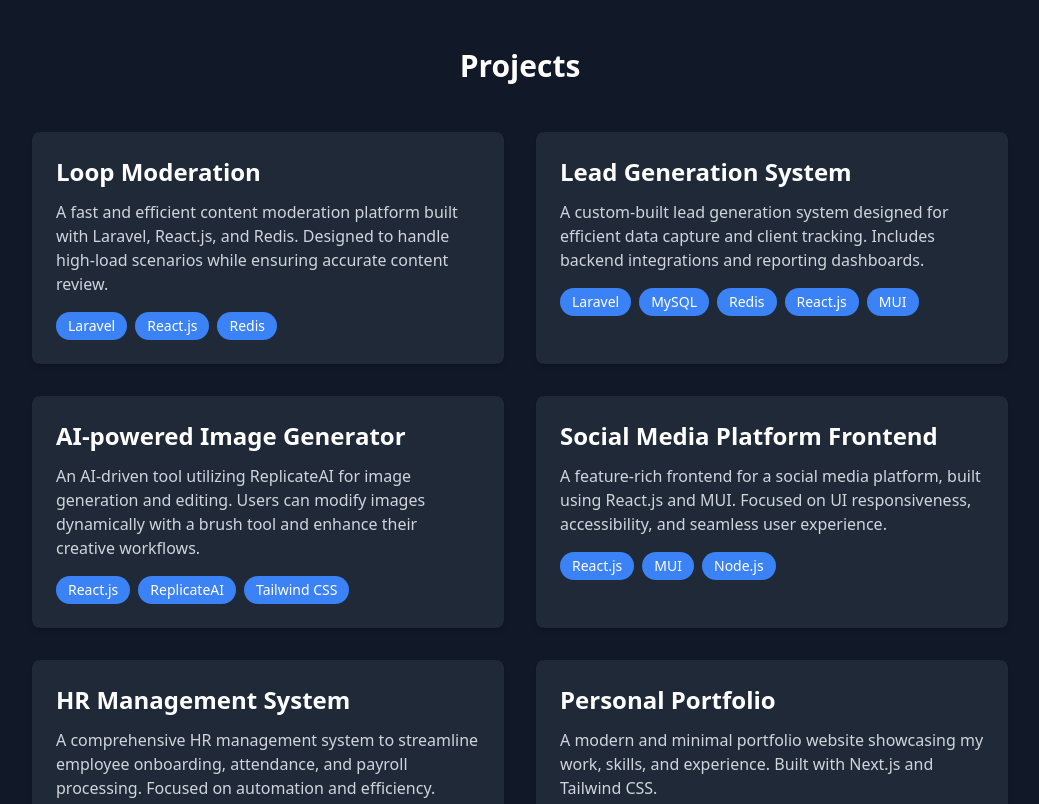
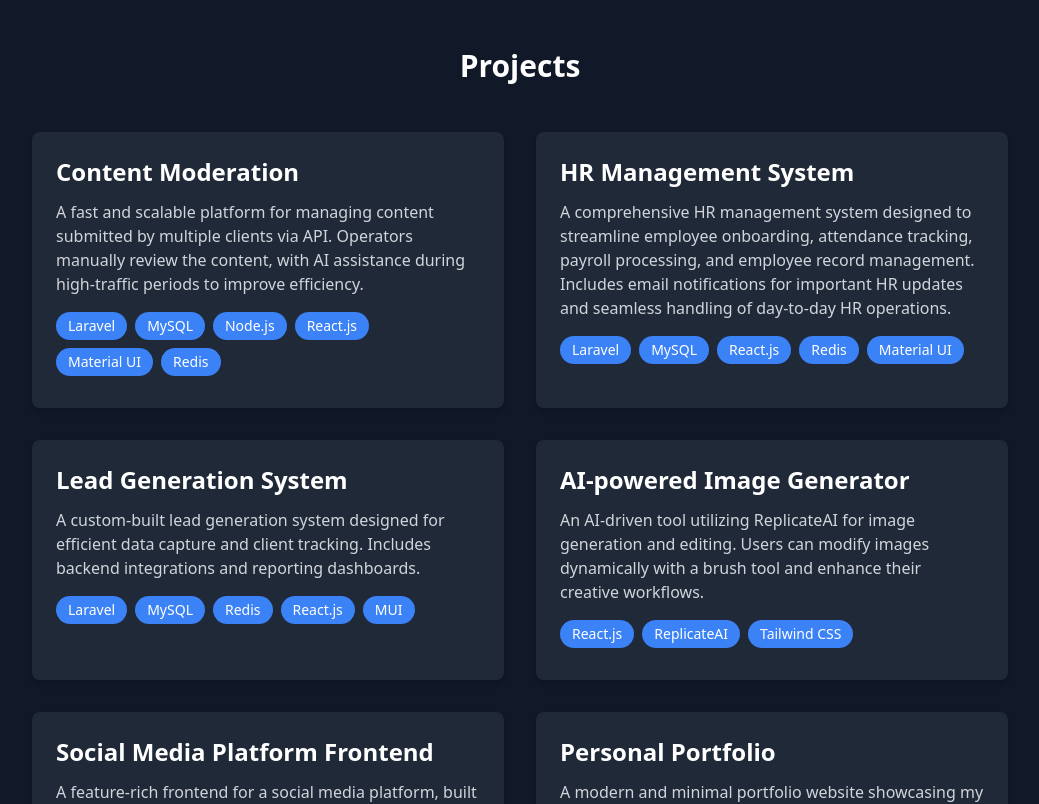
Before and after one commit to jayditch121998/portfolio, a Next.js app: page / in a window 1280 px wide. Shown: the part 1420-2224 px from the top of the page, without its empty margins (120-1159 px from the left). Built offline with nearby package versions, Linux system fonts and the light colour scheme.

Commit message:
Added some descriptions for projects

```diff
--- a/components/Projects.js
+++ b/components/Projects.js
@@ -1,9 +1,15 @@
 const projects = [
   {
-    title: "Loop Moderation",
+    title: "Content Moderation",
     description:
-      "A fast and efficient content moderation platform built with Laravel, React.js, and Redis. Designed to handle high-load scenarios while ensuring accurate content review.",
-    tech: ["Laravel", "React.js", "Redis"],
+      "A fast and scalable platform for managing content submitted by multiple clients via API. Operators manually review the content, with AI assistance during high-traffic periods to improve efficiency.",
+    tech: ["Laravel", "MySQL", "Node.js", "React.js", "Material UI", "Redis"],
+  },
+  {
+    title: "HR Management System",
+    description:
+      "A comprehensive HR management system designed to streamline employee onboarding, attendance tracking, payroll processing, and employee record management. Includes email notifications for important HR updates and seamless handling of day-to-day HR operations.",
+    tech: ["Laravel", "MySQL", "React.js", "Redis", "Material UI"],
   },
   {
     title: "Lead Generation System",
@@ -22,13 +28,6 @@ const projects = [
     description:
       "A feature-rich frontend for a social media platform, built using React.js and MUI. Focused on UI responsiveness, accessibility, and seamless user experience.",
     tech: ["React.js", "MUI", "Node.js"],
-  },
-
-  {
-    title: "HR Management System",
-    description:
-      "A comprehensive HR management system to streamline employee onboarding, attendance, and payroll processing. Focused on automation and efficiency.",
-    tech: ["React.js", "Node.js", "MongoDB"],
   },
   {
     title: "Personal Portfolio",
@@ -53,7 +52,7 @@ const Projects = () => {
                 {project.tech.map((tech, i) => (
                   <span
                     key={i}
-                    className="inline-block bg-blue-500 text-white text-sm px-3 py-1 rounded-full mr-2"
+                    className="inline-block bg-blue-500 text-white text-sm px-3 py-1 rounded-full mr-2 mb-2"
                   >
                     {tech}
                   </span>
```
